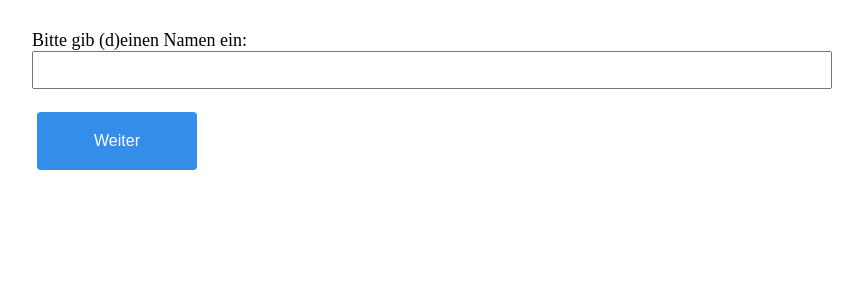
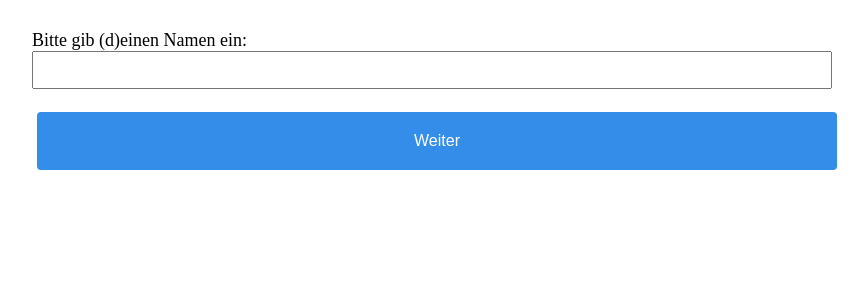
Before and after one commit to TBiele/misinformation-labeling-web-interface, a Django app: page /login in a window 1280 px wide. Shown: the top 300 px of the page, without its empty margins (208-1076 px from the left). Run offline with Django 4.2, Linux system fonts and the light colour scheme.

Commit message:
Full width button

```diff
--- a/labeling_app/static/css/global.css
+++ b/labeling_app/static/css/global.css
@@ -127,10 +127,10 @@ p[class^="from-"].emoji::before {
     text-align: center;
     font-size: 16px;
     padding: 20px;
-    width: 160px;
     transition: all 0.5s;
     cursor: pointer;
     margin: 5px;
+    width: 100%;
 }
 
 .weiter-button span {
--- a/labeling_app/templates/labeling_app/label.html
+++ b/labeling_app/templates/labeling_app/label.html
@@ -28,7 +28,7 @@
             {{ form.as_p }}
             <input type="hidden" name="message_id" value="{{ message.id }}">
             <input type="hidden" name="user_id" value="{{ user.id }}">
-            <button type="submit" class="weiter-button" style="vertical-align:middle"><span>Weiter </span></button>
+            <button type="submit" class="weiter-button"><span>Weiter </span></button>
         </form>
     </div>
 </body>
```
